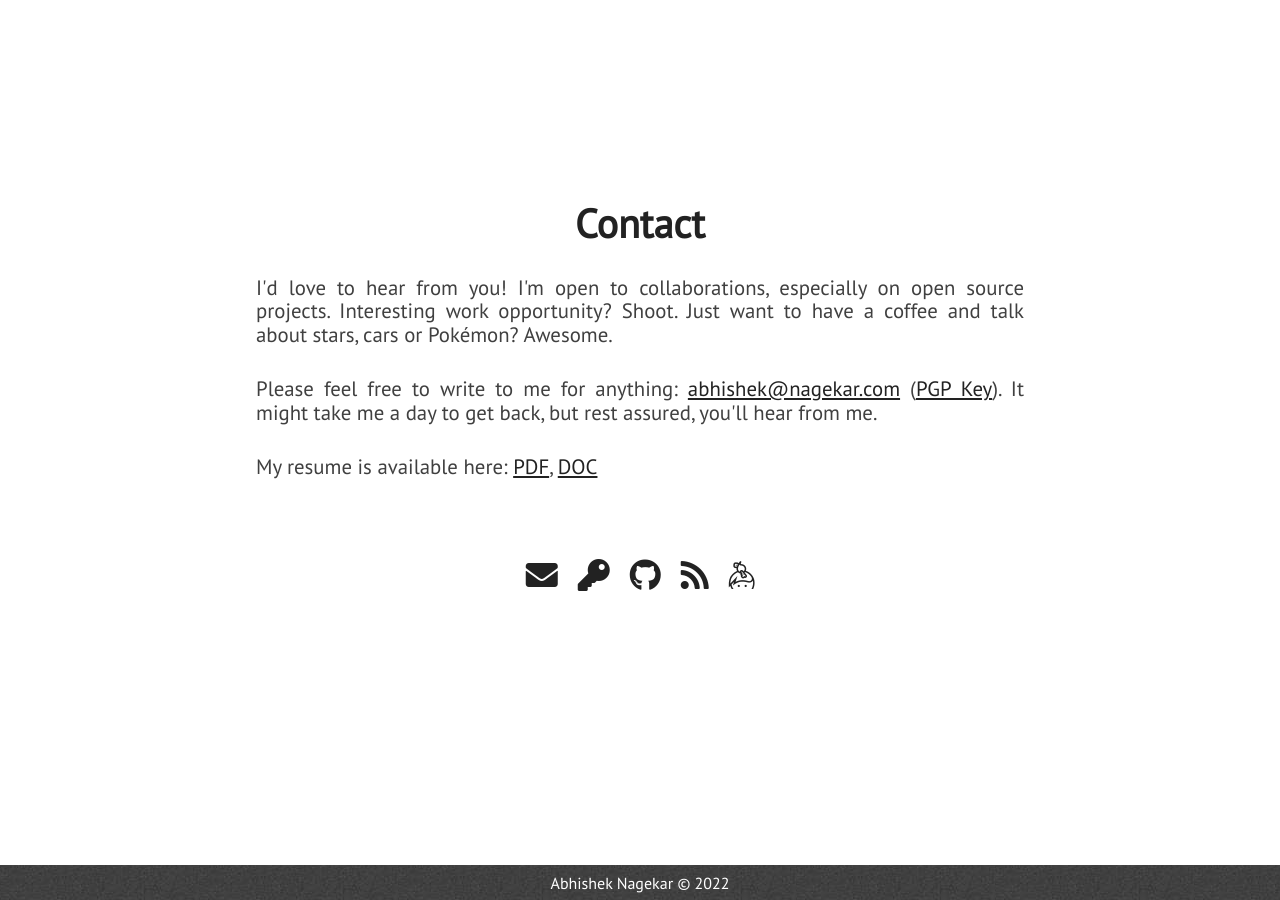
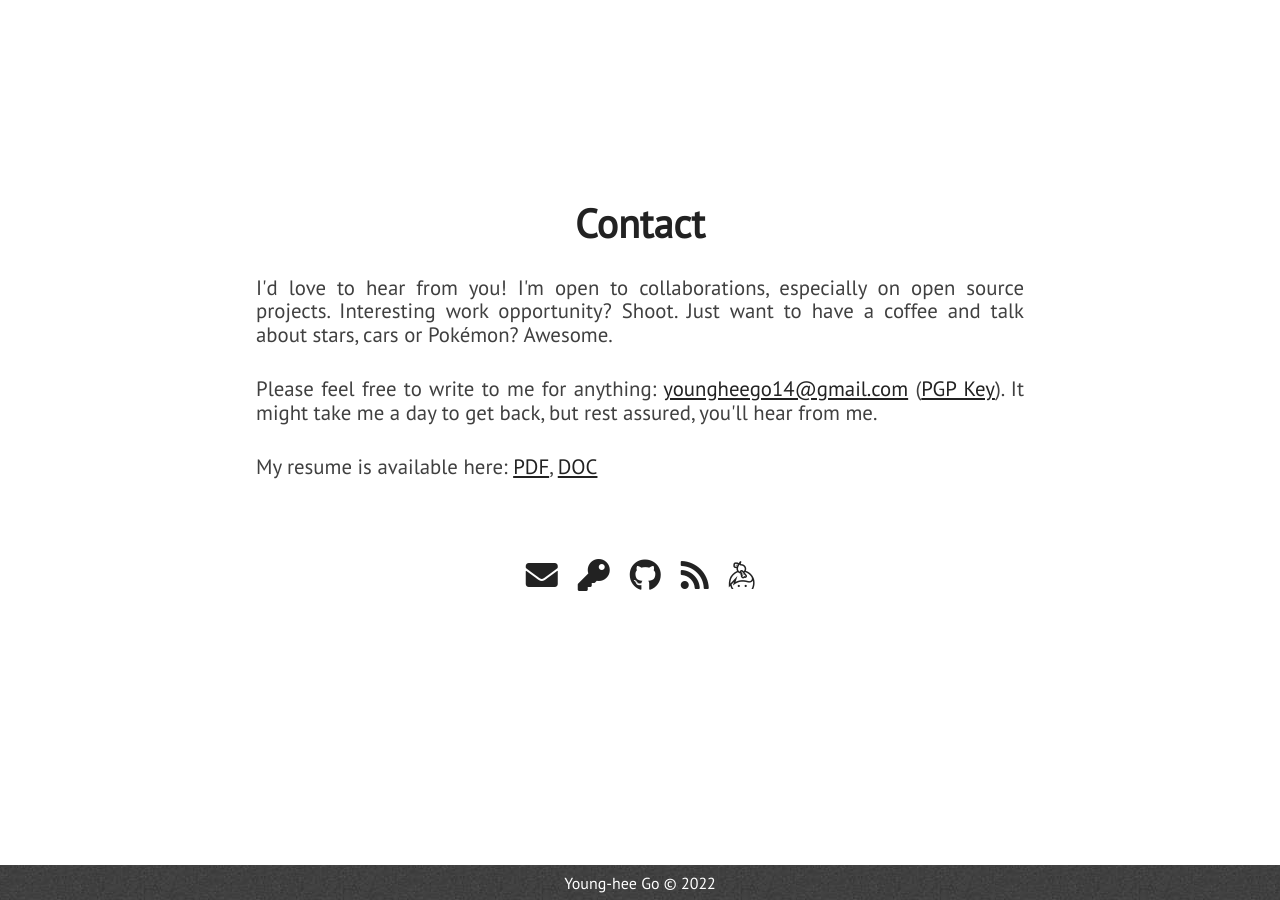
Before and after one commit to YoungheeGGO/YoungheeGGo.github.io, a Jekyll site: the page built from index.html, in a window 1280 px wide and 900 px high, scrolled down 5081 px. Built offline with Jekyll 4.4.1, drawn with Linux system fonts in a browser that asks for light colours; nearby versions of some CDN libraries; some of the changed text lies outside the part shown.

Commit message:
Update _config.yml

```diff
--- a/_config.yml
+++ b/_config.yml
@@ -1,15 +1,15 @@
-title: Abhishek Nagekar
-description: Web & Security Engineer
-site_title: '@abhn - Abhishek Nagekar'
+title: Young-hee Go
+description: Data Scientist
+site_title: 'Blog-YoungheeGo'
 
 # Build settings
 markdown: kramdown
 exclude: [vendor/ruby]
 
 # Personalization
-github_username: abhn
+github_username: YoungheeGGo
 blog_url: https://www.nagekar.com
-email: abhishek@nagekar.com
+email: youngheego14@gmail.com
 keybase_username: abhn
 twitter_username: abhn_
 reddit_username: abhn
```
